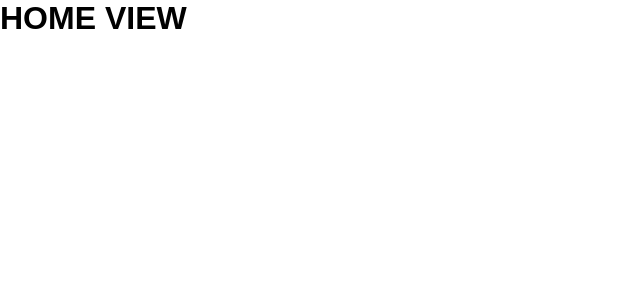
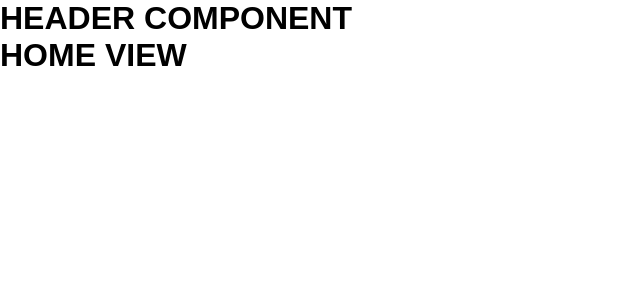
Before and after one commit to marcusviniciusmo/My_Portfolio__, a React (Vite) app in the folder frontend/: page / in a window 1280 px wide. Shown: the top 300 px of the page, without its empty margins (0-640 px from the left). Built offline with nearby package versions, Linux system fonts and the light colour scheme.

Commit message:
Header component created

```diff
--- a/frontend/src/App.tsx
+++ b/frontend/src/App.tsx
@@ -1,10 +1,12 @@
 import { BrowserRouter } from 'react-router-dom';
 import { Router } from './routes/Router';
 import { GlobalStyle } from './styles/global';
+import { Header } from './components/Header';
 
 export function App() {
   return (
     <>
+      <Header />
       <BrowserRouter>
         <Router />
       </BrowserRouter>
--- /dev/null
+++ b/frontend/src/components/Header/index.tsx
@@ -0,0 +1,7 @@
+export function Header() {
+  return (
+    <>
+      <h1>HEADER COMPONENT</h1>
+    </>
+  );
+}
```
